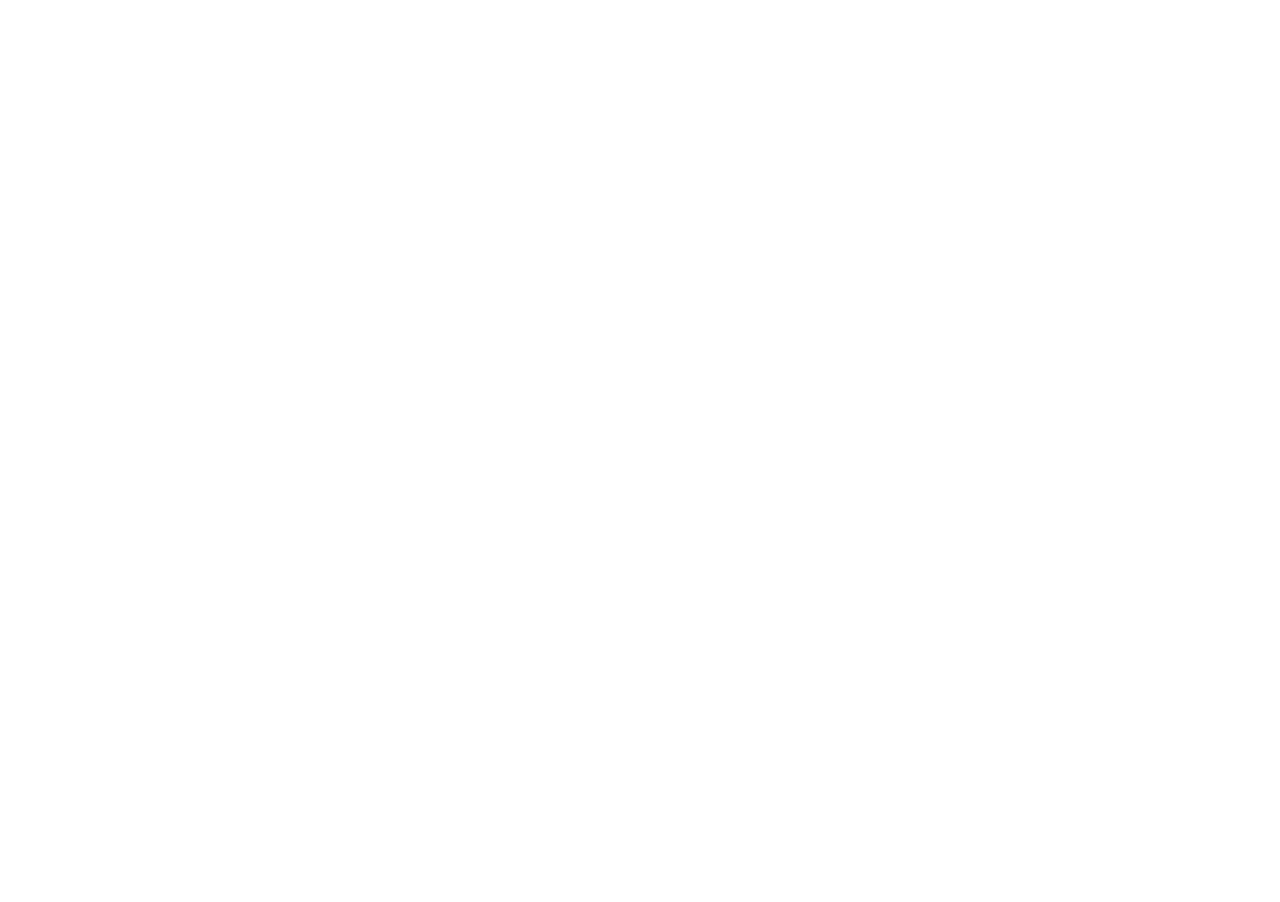
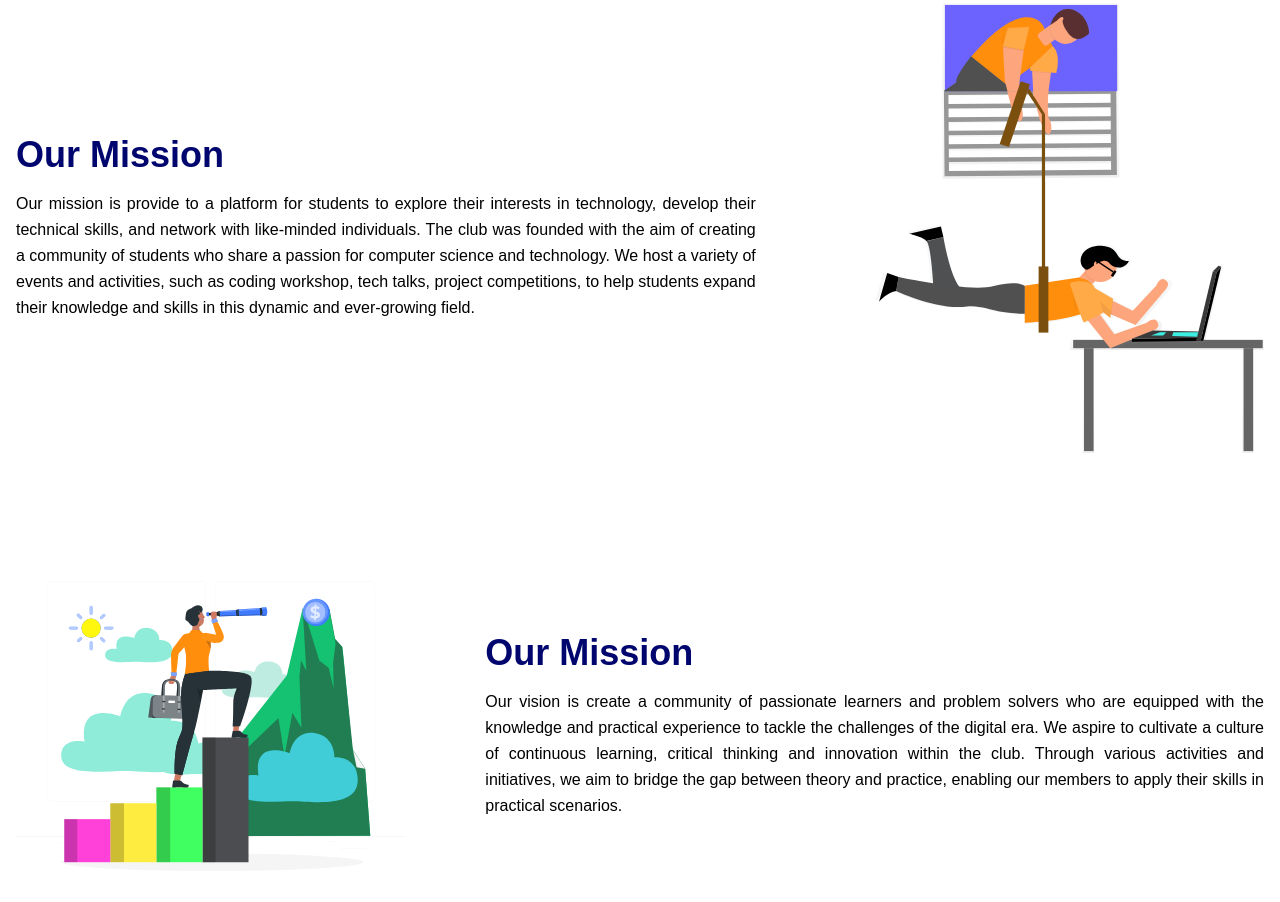
Before and after one commit to Shakiqurrahman/computer-club-spi, a React (Vite) app: page / in a window 1280 px wide. Shown: the part 1720-2622 px from the top of the page. Before the commit the page ends 1723 px from the top, so only its background shows below. Built offline with nearby package versions, Linux system fonts and the light colour scheme.

Commit message:
mission & vision added

```diff
--- a/src/Pages/HomePage.jsx
+++ b/src/Pages/HomePage.jsx
@@ -1,5 +1,7 @@
 import Hero from "../components/Hero";
 import OurActivities from "../components/OurActivities";
+import OurMission from "../components/OurMission";
+import OurVision from "../components/OurVision";
 import WhyJoinUs from "../components/WhyJoinUs";
 
 const HomePage = () => {
@@ -12,6 +14,12 @@
       <div className="my-32">
       <OurActivities />
       </div>
+      <div className="my-32">
+      <OurMission />
+      </div>
+      <div className="my-32">
+      <OurVision />
+      </div>
     </div>
   );
 };
--- /dev/null
+++ b/src/components/OurMission.jsx
@@ -0,0 +1,20 @@
+import React from "react";
+import missionImg from "../assets/Mission & Vision/mission.svg";
+
+const OurMission = () => {
+  return (
+    <section className="flex flex-col md:flex-row items-center justify-center gap-20">
+      <div className="w-full">
+        <h1 className="text-3xl sm:text-4xl font-semibold mb-4 text-secondary">Our Mission</h1>
+        <p className="text-justify md:w-[95%] leading-relaxed">
+          Our mission is provide to a platform for students to explore their interests in technology, develop their technical skills, and network with like-minded individuals. The club was founded with the aim of creating a community of students who share a passion for computer science and technology. We host a variety of events and activities, such as coding workshop, tech talks, project competitions, to help students expand their knowledge and skills in this dynamic and ever-growing field.
+        </p>
+      </div>
+      <div className="w-2/3 md:w-2/4">
+        <img className="w-full" src={missionImg} alt="Mission Image" />
+      </div>
+    </section>
+  );
+};
+
+export default OurMission;
--- /dev/null
+++ b/src/components/OurVision.jsx
@@ -0,0 +1,23 @@
+import React from "react";
+import visionImg from "../assets/Mission & Vision/vission.svg";
+
+
+const OurVision = () => {
+  return (
+    <section className="flex flex-col md:flex-row items-center justify-center gap-20">
+      <div className="w-2/3 md:w-2/4">
+        <img className="w-full" src={visionImg} alt="Mission Image" />
+      </div>
+      <div className="w-full">
+        <h1 className="text-3xl sm:text-4xl font-semibold mb-4 text-secondary">
+          Our Mission
+        </h1>
+        <p className="text-justify leading-relaxed">
+          Our vision is create a community of passionate learners and problem solvers who are equipped with the knowledge and practical experience to tackle the challenges of the digital era. We aspire to cultivate a culture of continuous learning, critical thinking and innovation within the club. Through various activities and initiatives, we aim to bridge the gap between theory and practice, enabling our members to apply their skills in practical scenarios.
+        </p>
+      </div>
+    </section>
+  );
+};
+
+export default OurVision;
```
Also changed, not shown: src/assets/Mission & Vision/mission.svg (added), src/assets/Mission & Vision/vission.svg (added).
